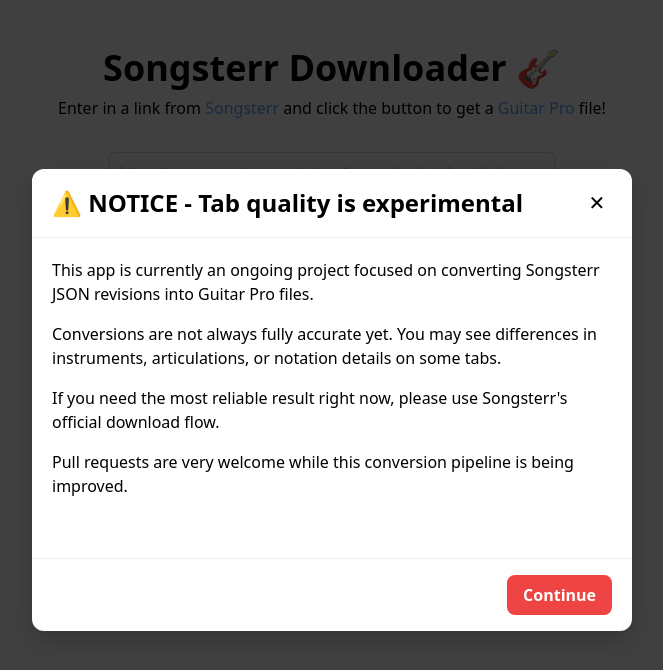
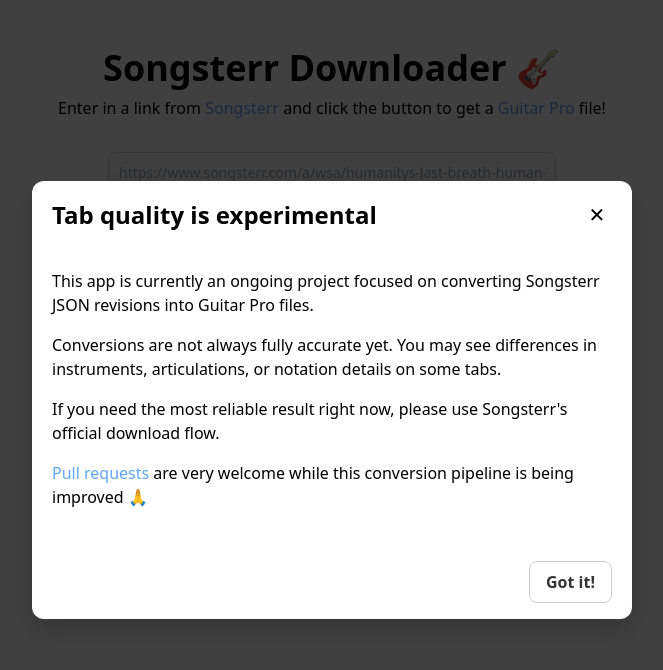
Before and after one commit to Metaphysics0/songsterr-downloader, a SvelteKit app: page / in a window 1280 px wide. Both pictures are taken after a click on the button "experimental". Shown: the top 670 px of the page, without its empty margins (308-971 px from the left). Built offline with nearby package versions, Linux system fonts and the light colour scheme; some icons are missing.

Commit message:
feat: remove ad!

```diff
--- a/src/routes/+page.svelte
+++ b/src/routes/+page.svelte
@@ -1,6 +1,5 @@
 <script>
   import Form from '../ui/ByLink/Form.svelte';
-  import SocialLinks from '../ui/common/SocialLinks.svelte';
   import { experimentalNoticeModalStore } from '$lib/stores/experimental-notice-modal.store';
 </script>
 
@@ -10,9 +9,7 @@
     This app is currently
     <button
       class="underline cursor-pointer bg-transparent border-none p-0 text-xs text-gray-400 hover:text-gray-600"
-      on:click={() => experimentalNoticeModalStore.show()}
-    >experimental</button>.
+      on:click={() => experimentalNoticeModalStore.show()}>experimental</button
+    >
   </p>
 </main>
-
-<SocialLinks />
--- a/src/ui/modals/ExperimentalNoticeModal.svelte
+++ b/src/ui/modals/ExperimentalNoticeModal.svelte
@@ -1,14 +1,26 @@
 <script lang="ts">
   import { experimentalNoticeModalStore } from '$lib/stores/experimental-notice-modal.store';
   import { fade } from 'svelte/transition';
-  import SocialLinks from '../common/SocialLinks.svelte';
+  import Link from '../common/Link.svelte';
 </script>
 
+<svelte:window
+  on:keydown={(e) => e.key === 'Escape' && experimentalNoticeModalStore.hide()}
+/>
+
 {#if $experimentalNoticeModalStore}
-  <div class="modal-overlay" transition:fade={{ duration: 300 }}>
-    <div class="modal-content" transition:fade={{ duration: 300, delay: 150 }}>
+  <div
+    class="modal-overlay"
+    transition:fade={{ duration: 300 }}
+    on:click={() => experimentalNoticeModalStore.hide()}
+  >
+    <div
+      class="modal-content"
+      transition:fade={{ duration: 300, delay: 150 }}
+      on:click|stopPropagation
+    >
       <div class="modal-header">
-        <h2>⚠️ NOTICE - Tab quality is experimental</h2>
+        <h2 class="">Tab quality is experimental</h2>
         <button
           class="close-btn"
           on:click={() => experimentalNoticeModalStore.hide()}
@@ -31,17 +43,19 @@
           official download flow.
         </p>
         <p>
-          Pull requests are very welcome while this conversion pipeline is being
-          improved.
+          <Link
+            href="https://github.com/Metaphysics0/songsterr-downloader"
+            innerText="Pull requests"
+          />
+          are very welcome while this conversion pipeline is being improved 🙏
         </p>
-        <SocialLinks />
       </div>
       <div class="modal-footer">
         <button
           class="close-btn-main"
           on:click={() => experimentalNoticeModalStore.hide()}
         >
-          Continue
+          Got it!
         </button>
       </div>
     </div>
@@ -78,7 +92,6 @@
     justify-content: space-between;
     align-items: center;
     padding: 16px 20px;
-    border-bottom: 1px solid #eee;
   }
 
   .modal-header h2 {
@@ -98,7 +111,6 @@
 
   .modal-footer {
     padding: 16px 20px;
-    border-top: 1px solid #eee;
     display: flex;
     justify-content: flex-end;
   }
@@ -122,18 +134,19 @@
   }
 
   .close-btn-main {
-    background-color: #ef4444;
-    color: white;
-    border: none;
+    background-color: transparent;
+    color: #333;
+    border: 1px solid #ccc;
     padding: 8px 16px;
     border-radius: 8px;
     font-weight: 600;
     cursor: pointer;
-    transition: background-color 0.2s;
+    transition: background-color 0.2s, border-color 0.2s;
   }
 
   .close-btn-main:hover {
-    background-color: #dc2626;
+    background-color: #f5f5f5;
+    border-color: #999;
   }
 
   @media (max-width: 600px) {
```
